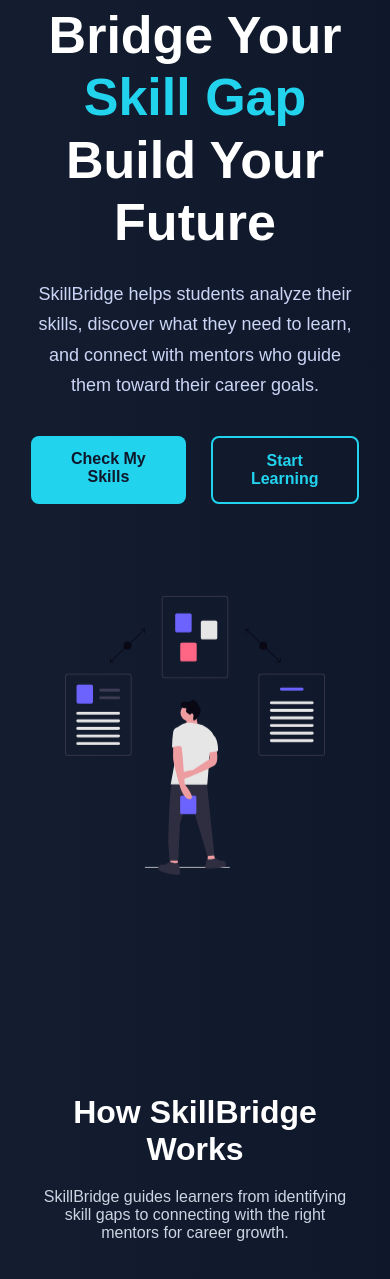
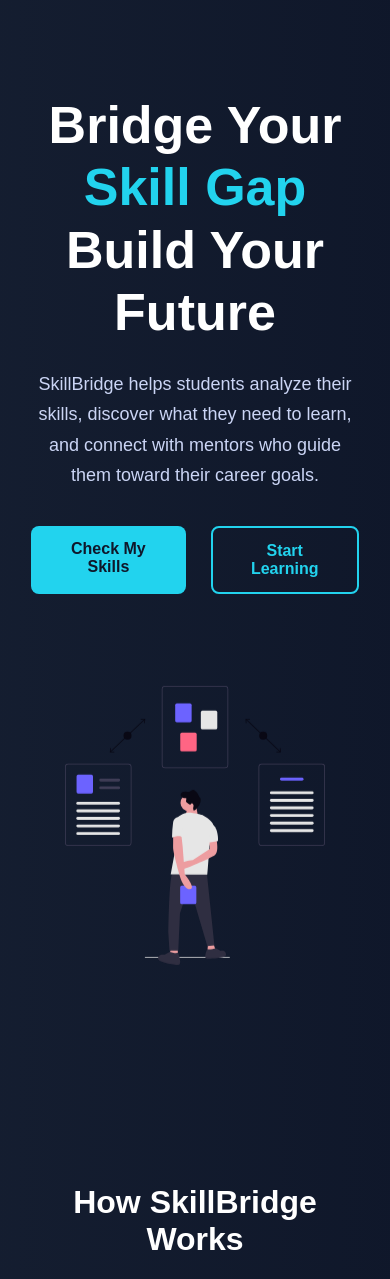
Before and after one commit to BharathKcreations/skill-bridge, a Flask app: page / in a window 390 px wide. Shown: the part 146-1425 px from the top of the page. Run offline with Flask 3, Linux system fonts and the light colour scheme.

Commit message:
css fixed

```diff
--- a/static/style.css
+++ b/static/style.css
@@ -6,7 +6,7 @@ box-sizing:border-box;
 
 body{
 margin:0;
-padding-top:70px;
+padding-top:120px;
 font-family: Arial, Helvetica, sans-serif;
 background:linear-gradient(270deg,#0f172a,#1e293b,#0f172a);
 background-size:600% 600%;
@@ -301,7 +301,12 @@ padding:15px 20px;
 flex-direction:column;
 gap:12px;
 margin-top:10px;
+width:100%
 }
+body{
+    padding-top:160px;
+}
+
 
 .hero-main{
 flex-direction:column;
```
